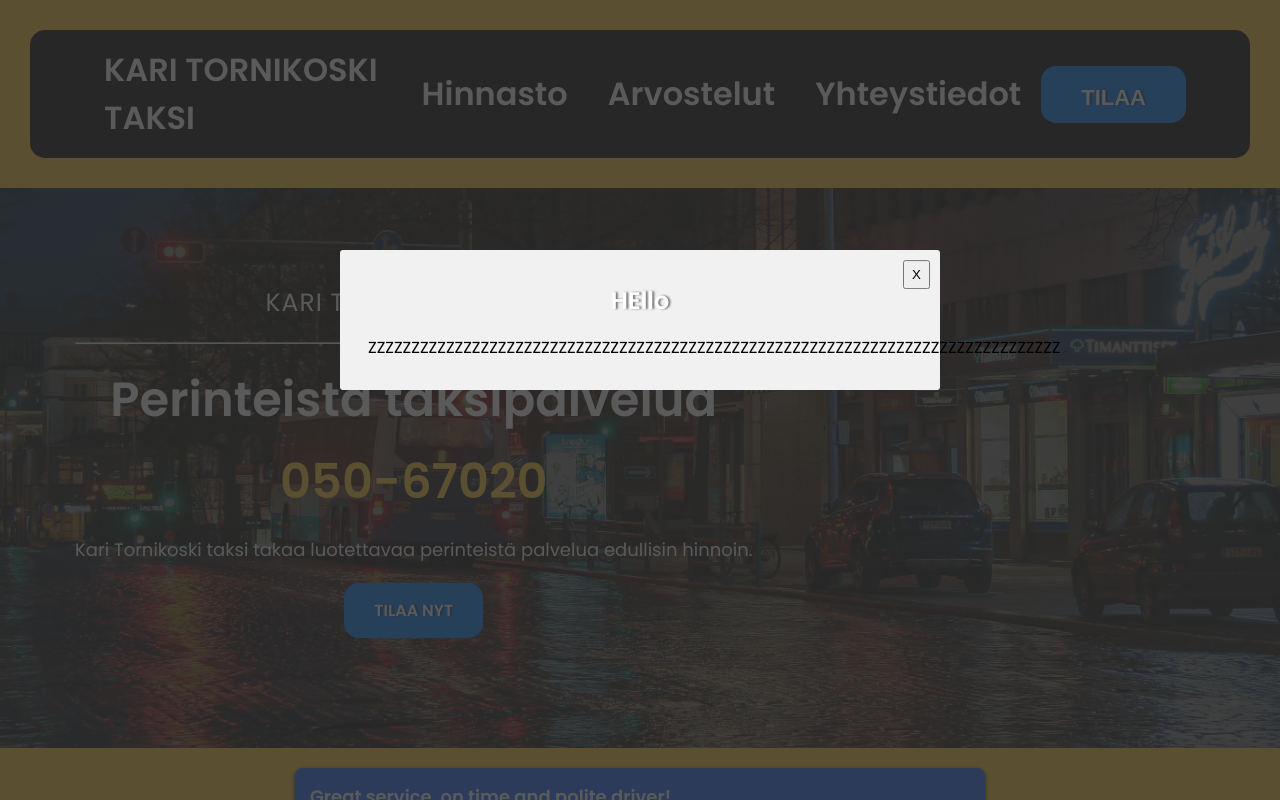
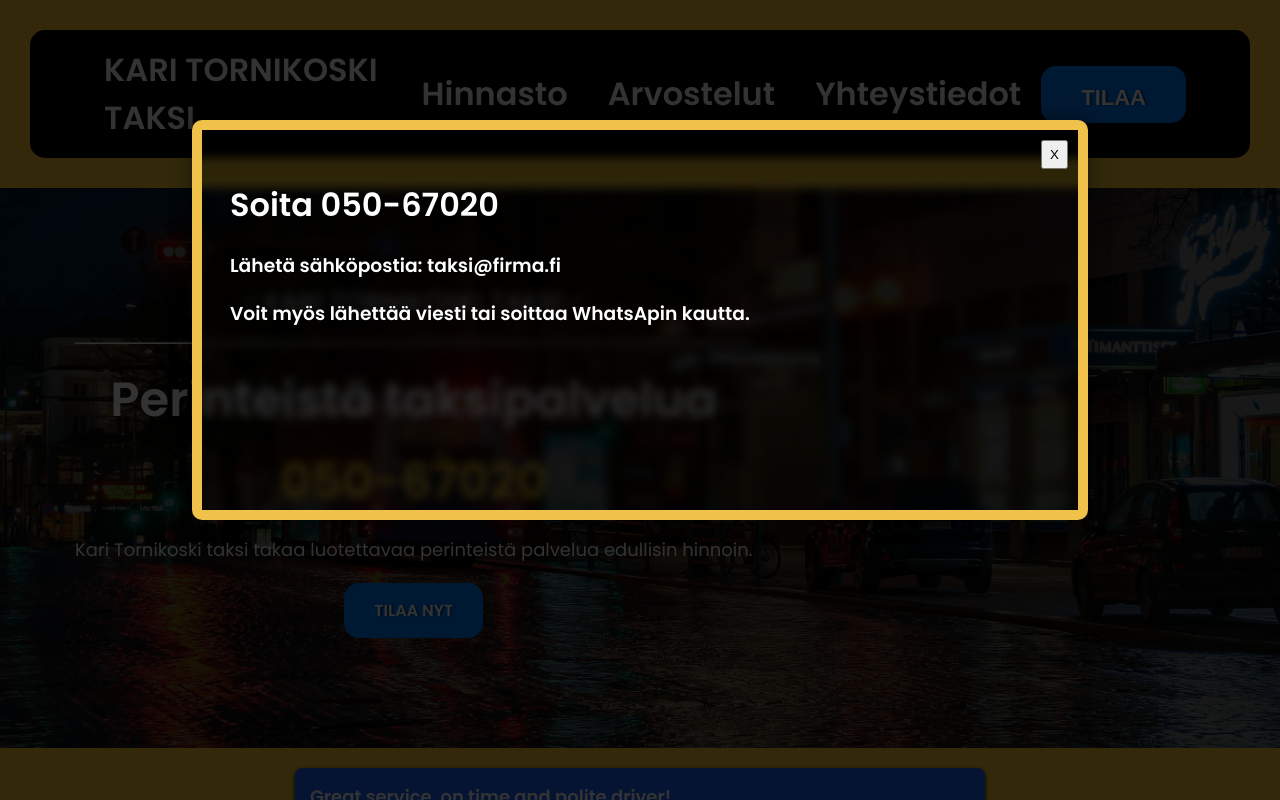
Before and after one commit to anttont/TaxiWebsite, a React (Vite) app in the folder taksi-project/: page / in a window 1280 px wide. Both pictures are taken after a click on the button "tilaa". Shown: the top 800 px of the page. Built offline with nearby package versions, Linux system fonts and the light colour scheme.

Commit message:
Added animations and css to modal

```diff
--- a/taksi-project/package.json
+++ b/taksi-project/package.json
@@ -13,8 +13,7 @@
     "react": "^18.3.1",
     "react-dom": "^18.3.1",
     "react-router-dom": "^6.27.0",
-    "react-scroll": "^1.9.0",
-    "reactjs-popup": "^2.0.6"
+    "react-scroll": "^1.9.0"
   },
   "devDependencies": {
     "@eslint/js": "^9.9.0",
--- a/taksi-project/src/components/About/About.jsx
+++ b/taksi-project/src/components/About/About.jsx
@@ -24,7 +24,7 @@ const HeroSection = () => {
         <img src={hämeenkatu} alt="Taxi cars on Hämeenkatu" />
       </div>
       <div className="hero-content">
-        <h2>KARI TORNIKOSKI TAKSI</h2>
+        <h2>- KARI TORNIKOSKI TAKSI -</h2>
         <hr className="hero-divider" />
         <h1>Perinteistä taksipalvelua</h1>
         <h1> 050-67020</h1>
--- a/taksi-project/src/components/Contact/Contact.css
+++ b/taksi-project/src/components/Contact/Contact.css
@@ -10,7 +10,7 @@
     margin: 0 auto; /* Center the container */
     background-color: rgb(0, 0, 0); /* Light background for the container */
     border-radius: 10px; /* Slight rounded corners */
-
+    box-shadow: 0 4px 10px rgba(0, 0, 0, 1); /* Subtle shadow for depth */
   }
 
   .contact-box {
--- a/taksi-project/src/components/Contact/Contact.jsx
+++ b/taksi-project/src/components/Contact/Contact.jsx
@@ -8,7 +8,8 @@ const Contact = () => {
 
       <div className="contact-box">
         <h3>Yhteystiedot</h3>
-        <p>Puhnum: 050-67020</p>
+        <p>Kari Tornikoski</p>
+        <p>Puhelin numero: 050-67020</p>
         <p>Sähköposti: taksi@firma.fi</p>
       </div>
 
--- a/taksi-project/src/components/Modal/Modal.css
+++ b/taksi-project/src/components/Modal/Modal.css
@@ -1,37 +1,98 @@
-.modal, .overlay {
+.modal {
+    visibility: hidden;
+    opacity: 0;
+    transition: visibility 0s 0.5s, opacity 0.5s ease; /* Delay visibility to hide after fade-out */
+    position: fixed;
     width: 100vw;
     height: 100vh;
     top: 0;
     left: 0;
-    right: 0;
-    bottom: 0;
-    position: fixed;
-    z-index: 999; /* Make sure modal appears on top */
+    z-index: 999;
+  }
+
+  .modal.active {
+    visibility: visible;
+    opacity: 1;
+    transition: opacity 0.5s ease; /* No delay for fade-in */
   }
 
   .overlay {
-    background: rgba(49,49,49,0.8);
-    z-index: 998; /* Overlay sits behind the modal */
+    background: rgba(0, 0, 0, 0.8);
+    position: fixed;
+    top: 0;
+    left: 0;
+    width: 100vw;
+    height: 100vh;
+    z-index: 998;
+
   }
 
   .modal-content {
     position: absolute;
     top: 40%;
     left: 50%;
+    width: 70vw;
+    height: 50vh;
     transform: translate(-50%, -50%);
-    line-height: 1.4;
-    background: #f1f1f1;
-    padding: 14px 28px;
-    border-radius: 3px;
-    max-width: 600px;
-    min-width: 300px;
-    z-index: 9999; /* Ensure modal content is above everything */
+    background: rgba(0, 0, 0, 0.1); /* Slight transparency */
+    padding: 30px 28px;
+    border: 10px solid #f0c14b; /* Colored border */
+    border-radius: 10px;
+    box-shadow: 0px 0px 20px rgba(0, 0, 0, 0.5);
+    backdrop-filter: blur(5px); /* Apply blur */
+    z-index: 9999;
+    transition: transform 0.5s ease, opacity 0.5s ease;
+  }
+
+  .modal-content p {
+    color: #ffffff;
+  }
+
+  .modal-content h1 {
+    color: #ffffff;
+  }
+
+  .modal-content h2 {
+    color: #ffffff;
+  }
+
+  .modal-content h3 {
+    color: #ffffff;
+  }
+
+  .modal.active .modal-content {
+    transform: translate(-50%, -50%);
+    opacity: 1;
+  }
+
+  .modal.inactive .modal-content {
+    transform: translate(-50%, -50%) scale(0.95);
+    opacity: 0;
   }
 
   .close-modal {
     position: absolute;
+    cursor: pointer;
     top: 10px;
     right: 10px;
     padding: 5px 7px;
-    z-index: 10000; /* Ensure close button is above modal content */
   }
+
+  .taksi__navbar-button {
+    background-color: #007BFF;
+    color: white;
+    border: none;
+    padding: 10px 40px;
+    border-radius: 15px;
+    text-shadow: 2px 0px 2px rgba(0, 0, 0, 0.5);
+    font-weight: bold;
+    font-size: 2em;
+    cursor: pointer;
+    transition: transform 0.3s ease, opacity 0.3s ease;
+  }
+
+  .leave-screen {
+    opacity: 0;
+    transform: translateX(100vw);
+    transition: transform 0.5s ease, opacity 0.5s ease;
+  }
--- a/taksi-project/src/components/Modal/Modal.jsx
+++ b/taksi-project/src/components/Modal/Modal.jsx
@@ -1,17 +1,16 @@
-import React from "react";
+import React, { useEffect } from "react";
 import "./Modal.css";
 
-const Modal = ({ toggleModal }) => {  // Accept toggleModal as a prop
+const Modal = ({ toggleModal, isModalActive }) => {
   return (
     <>
-      <div className="modal">
+      <div className={`modal ${isModalActive ? 'active' : 'inactive'}`}>
         <div className="overlay" onClick={toggleModal}></div>
         <div className="modal-content">
-          <h2>HEllo</h2>
-          <p>ZZZZZZZZZZZZZZZZZZZZZZZZZZZZZZZZZZZZZZZZZZZZZZZZZZZZZZZZZZZZZZZZZZZZZZZZZZZZZZZZ</p>
-          <button className="close-modal" onClick={toggleModal}>
-            X
-          </button>
+          <button className="close-modal" onClick={toggleModal}>X</button>
+          <h1>Soita 050-67020</h1>
+          <h3>Lähetä sähköpostia: taksi@firma.fi</h3>
+          <h3>Voit myös lähettää viesti tai soittaa WhatsApin kautta.</h3>
         </div>
       </div>
     </>
--- a/taksi-project/src/components/Navbar/Navbar.jsx
+++ b/taksi-project/src/components/Navbar/Navbar.jsx
@@ -3,20 +3,22 @@ import "./Navbar.css";
 import Modal from '../Modal/Modal.jsx'
 
 const Navbar = () => {
-  const [isAnimating, setIsAnimating] = useState(false); // State to trigger animation
-  const [isModalOpen, setIsModalOpen] = useState(false);  // State to manage modal visibility
+  const [isAnimating, setIsAnimating] = useState(false);  // State for button animation
+  const [isModalActive, setIsModalActive] = useState(false);  // State for modal visibility
 
   const handleClick = () => {
-    setIsAnimating(true);
-    setIsModalOpen(true);  // Open the modal when button is clicked
-    // Reset animation state after the animation duration
+    setIsAnimating(true);   // Start the button animation
+    setIsModalActive(true);  // Open the modal
     setTimeout(() => {
-      setIsAnimating(false);
-    }, 1000); // Duration of animation in milliseconds
+      setIsAnimating(false);  // Reset button animation after it completes
+    }, 1000); // Duration of animation
   };
 
   const toggleModal = () => {
-    setIsModalOpen(!isModalOpen);  // Toggle modal visibility
+    setIsAnimating(false);    // Reset button animation when closing
+    setTimeout(() => {
+      setIsModalActive(false);  // Delay modal closing to show fade-out
+    }, 500); // Wait for the modal exit animation to complete
   };
 
   return (
@@ -30,11 +32,16 @@ const Navbar = () => {
           <p><a href="#contact">Yhteystiedot</a></p>
         </ul>
 
-        <button onClick={handleClick} className={`taksi__navbar-button ${isAnimating ? 'leave-screen' : ''}`}>tilaa</button>
+        <button
+          onClick={handleClick}
+          className={`taksi__navbar-button ${isAnimating ? 'leave-screen' : ''}`}
+        >
+          tilaa
+        </button>
       </nav>
 
       {/* Render the Modal component */}
-      {isModalOpen && <Modal toggleModal={toggleModal} />}
+      <Modal toggleModal={toggleModal} isModalActive={isModalActive} />
     </div>
   );
 };
```
Also changed, not shown: 1 other file (tests, documents, lock files or other folders). Lines whose indentation alone changed are shown as unchanged.
